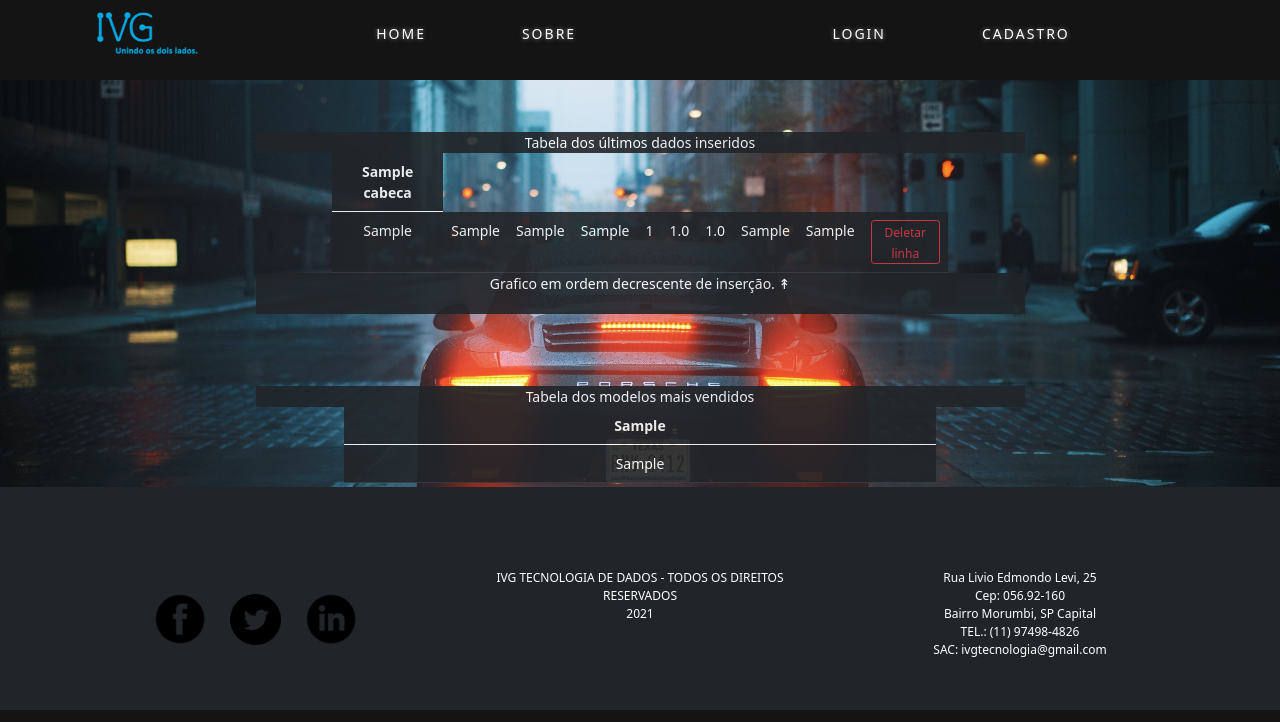
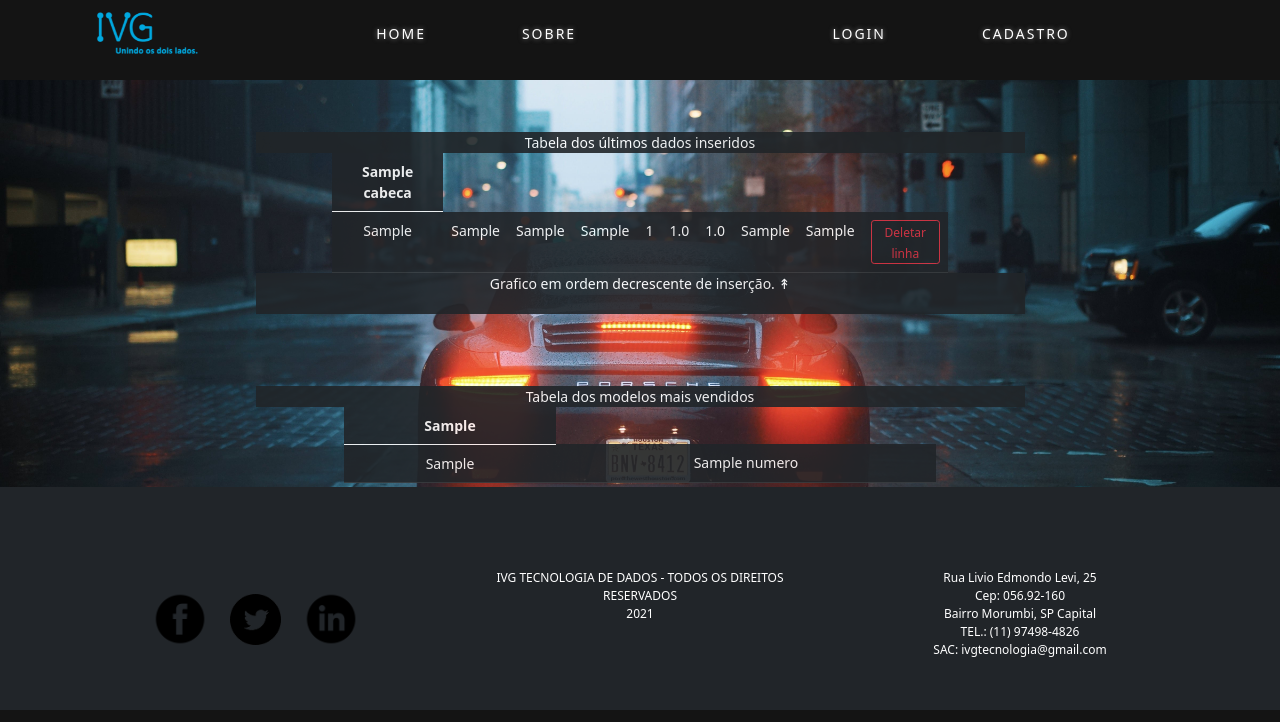
Before and after one commit to Sirmadeira/IVG_SITE_FLASK, a Flask app: template FlaskCodePacote/Templates/TerceiraJanela.html in a window 1280 px wide. Shown: the top 722 px of the page. Run offline with Flask 2, Linux system fonts and the light colour scheme; tables that the repository leaves empty hold one stand-in row (values such as "Sample post"); the template is opened without the code that fills it: values that come from a table or form of the project are taken from there, most other values are stand-ins (such as "Sample title", 1, 10 or a date in 2020); some libraries are stand-ins or nearby versions.

Commit message:
Hello everyone

```diff
--- a/FlaskCodePacote/Tabelas/Rotas.py
+++ b/FlaskCodePacote/Tabelas/Rotas.py
@@ -3,6 +3,7 @@
 
 
 from flask_login import current_user, login_required
+from sqlalchemy import func
 from FlaskCodePacote import db
 from FlaskCodePacote.Modelos import Dado
 from FlaskCodePacote.Tabelas.Formularios import DadosEssenciais
@@ -37,7 +38,7 @@
         return render_template("TerceiraJanelaSemDados.html", title = "TerceiraJanela",contador= contador, faltante= faltante)
     else:
         return render_template("TerceiraJanela.html", title = "TerceiraJanela", TabelaTitulo =TabelaTitulo,Query=Dado.query.filter_by(NomeDaEmitente = current_user.NomeDaEmpresaDB).order_by(Dado.id.desc()).limit(10).all(),
-                                TituloTop20Modelo= TituloTop20Modelo, GrupoModelo= Dado.query.group_by(Dado.ModeloDB))
+                                TituloTop20Modelo= TituloTop20Modelo, ContadorGrupo= Dado.query.with_entities(Dado.ModeloDB, func.count(Dado.ModeloDB)).group_by(Dado.ModeloDB).all())
     return render_template("TerceiraJanelaSemDados.html", title = "TerceiraJanela")
 
 @Tabelas.route('/Deleta/<int:id>')
--- a/FlaskCodePacote/Templates/TerceiraJanela.html
+++ b/FlaskCodePacote/Templates/TerceiraJanela.html
@@ -69,13 +69,16 @@
 		</tr>
 	</thead>
 	<tbody>
-	<tr>
-	{% for Grupo in GrupoModelo %}
+		<tr>
+		{% for numero in ContadorGrupo %}
 		<td>
-			{{ Grupo.ModeloDB }}
+			{{numero.ModeloDB}}
 		</td>
-	</tr>
-	{% endfor %}
+		<td>
+			{{numero}}
+		</td>
+		</tr>
+		{% endfor %}
 	</tbody>
     </table>
 </div>
```
